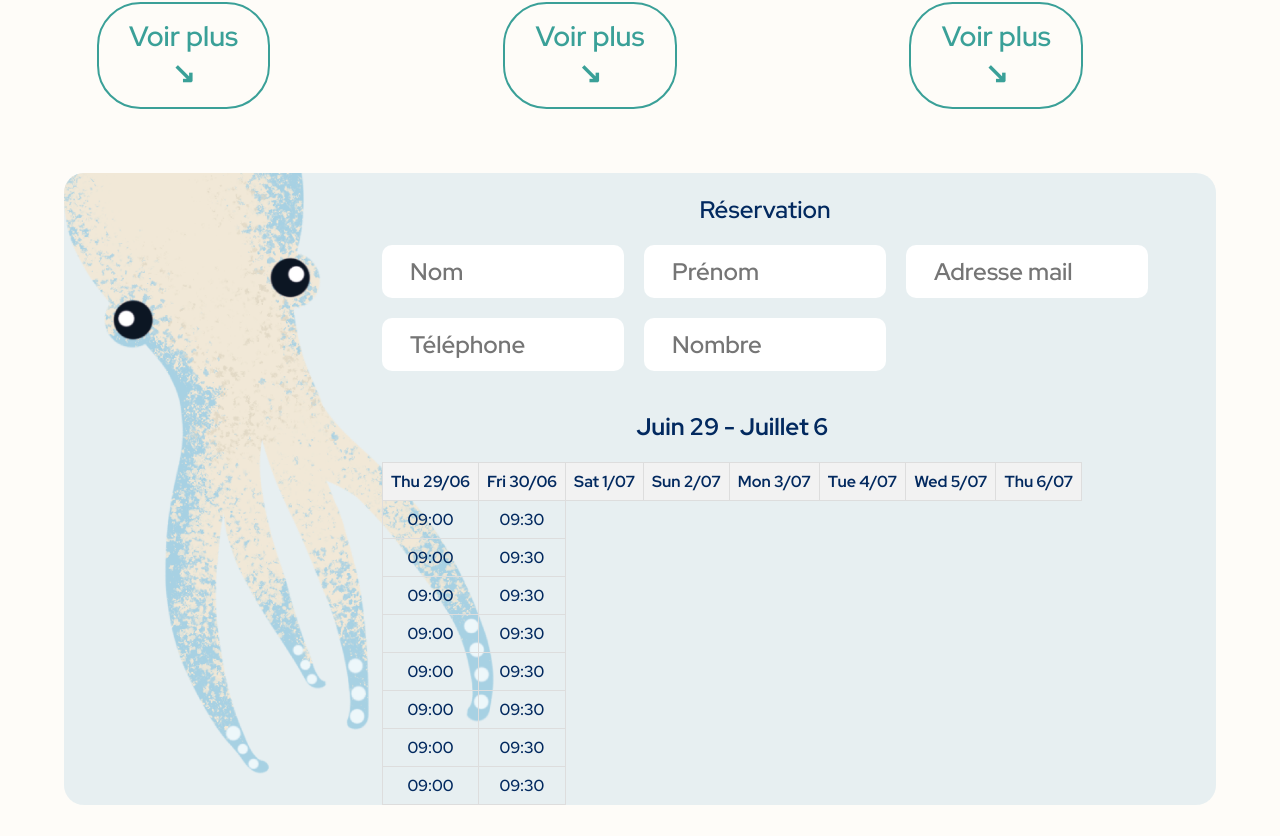
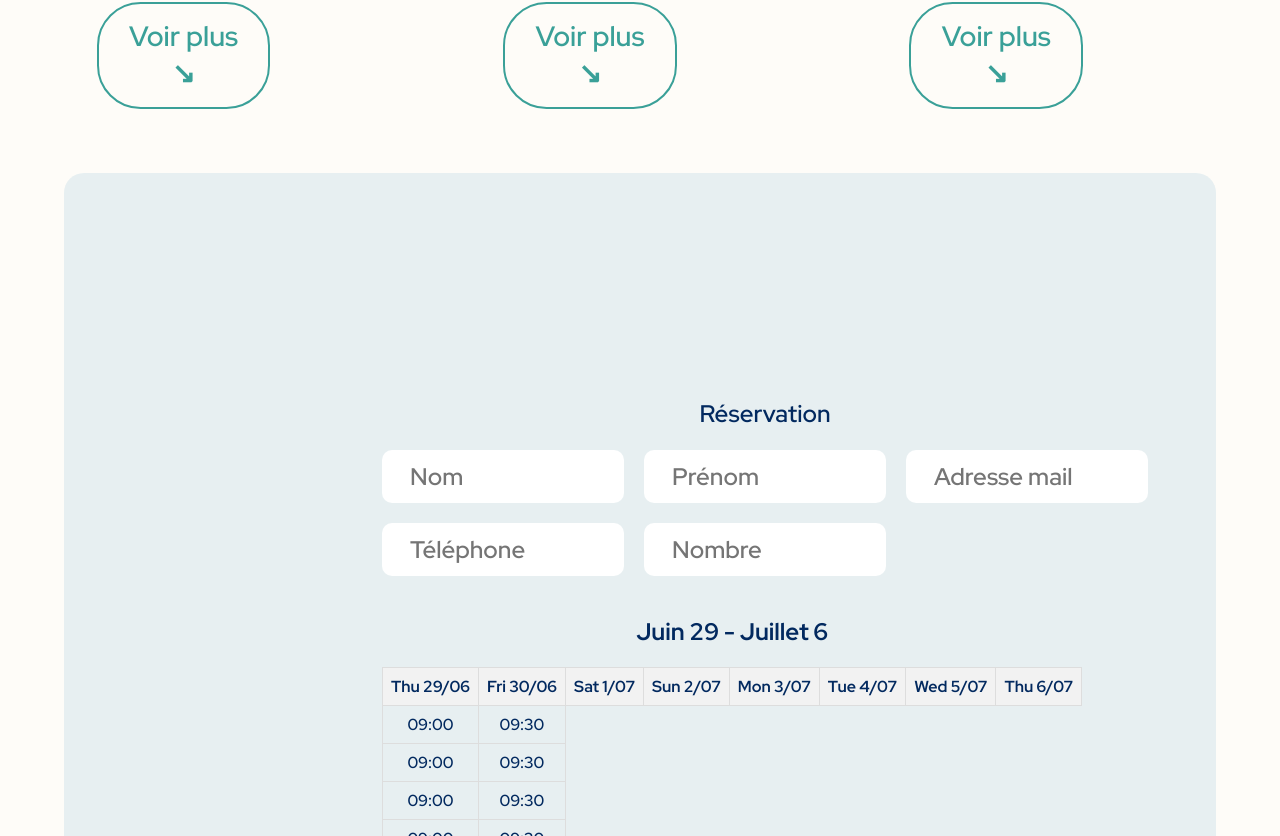
Before and after one commit to jo15122002/illuminez_votre_curiosite_site, a Nuxt app: page / in a window 1280 px wide. Shown: the part 3104-3940 px from the top of the page. Built offline with nearby package versions, Linux system fonts and the light colour scheme.

Commit message:
fix taille du calamar

```diff
--- a/components/BookingSection.vue
+++ b/components/BookingSection.vue
@@ -91,16 +91,17 @@ onMounted(() => {
 }
 
 .form-title {
-line-height: 33px;
-  font-weight: 600;
-  display: inline-block;
-  width: 213px;
+    line-height: 33px;
+    font-weight: 600;
+    display: inline-block;
+    width: 213px;
 }
 
 .bg-calamar-img {
-    object-fit:contain ;
+    position: inherit;
+    object-fit: contain;
     object-position: left;
-    position: absolute;
+    left: 3.5%;
     width: 100%;
     height: 100%;
 
```
